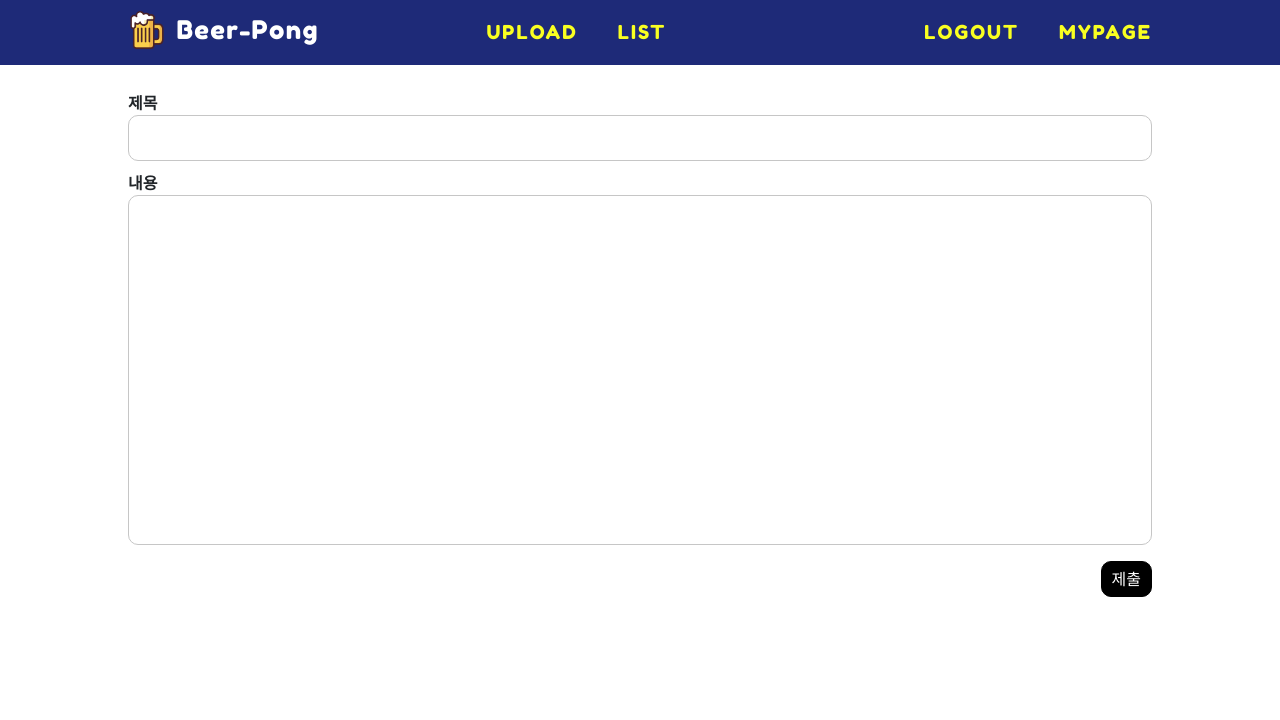
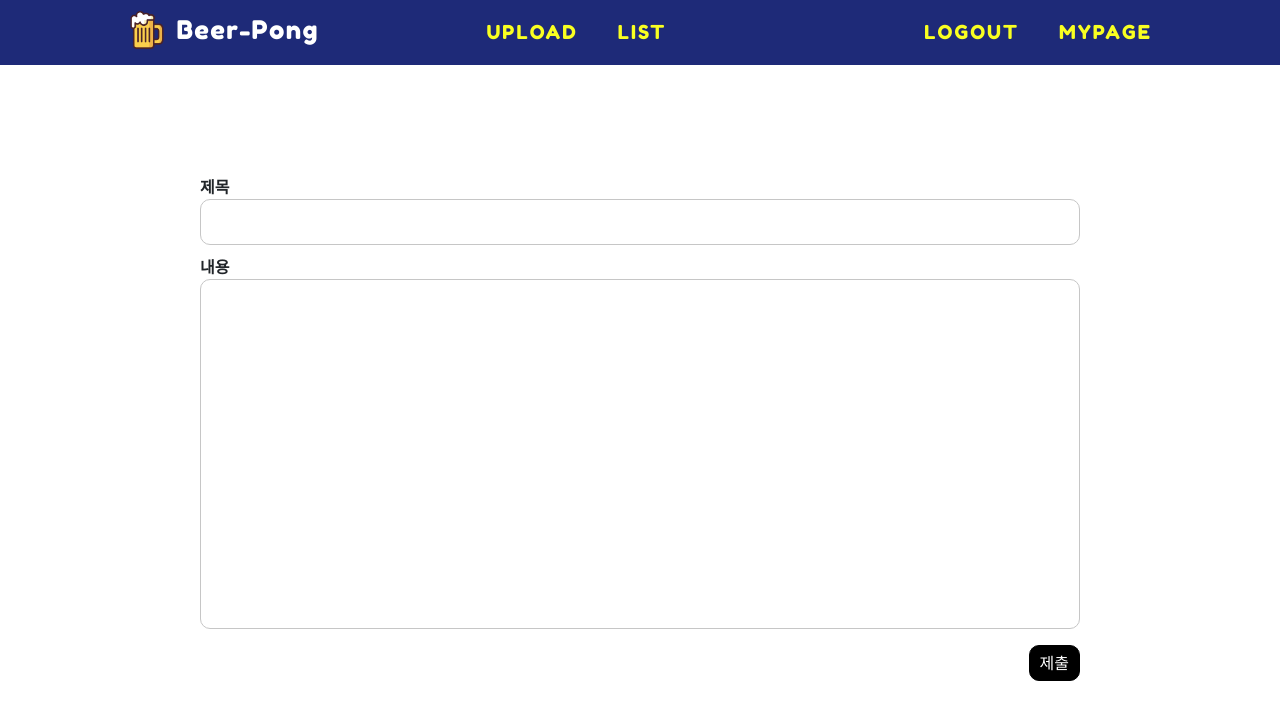
Before and after one commit to mim-mel/mernstack-community, a React (Create React App) app in the folder client/: page /upload in a window 1280 px wide. Shown: the top 720 px of the page. Built offline with nearby package versions, Linux system fonts and the light colour scheme.

Commit message:
design: Upload 컴포넌트 ui 수정

```diff
--- a/client/src/Style/uploadCSS.js
+++ b/client/src/Style/uploadCSS.js
@@ -1,9 +1,8 @@
 import styled from '@emotion/styled';
 
 const UploadDiv = styled.div`
-  width: 100%;
-  margin-top: 1rem;
-  margin-bottom: 1rem;
+  width: 1100px;
+  margin: 100px auto;
 `;
 
 const UploadForm = styled.form`
```
Also changed, not shown: client/src/Components/Upload.js (line endings or trailing spaces), 1 other file (tests, documents, lock files or other folders).
